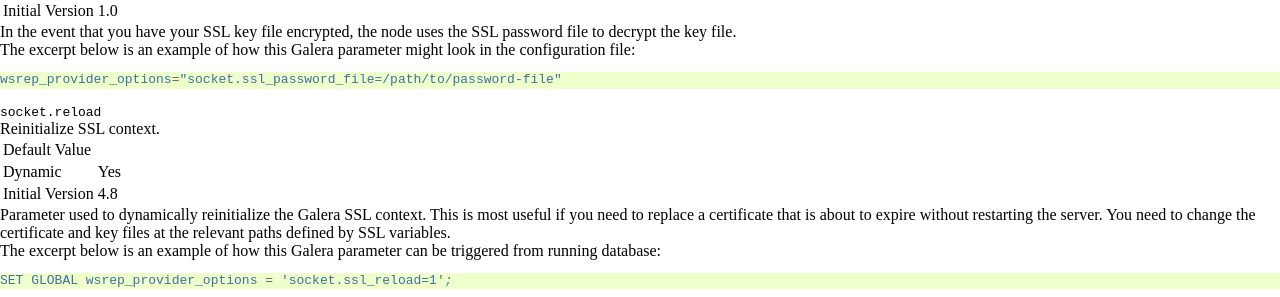
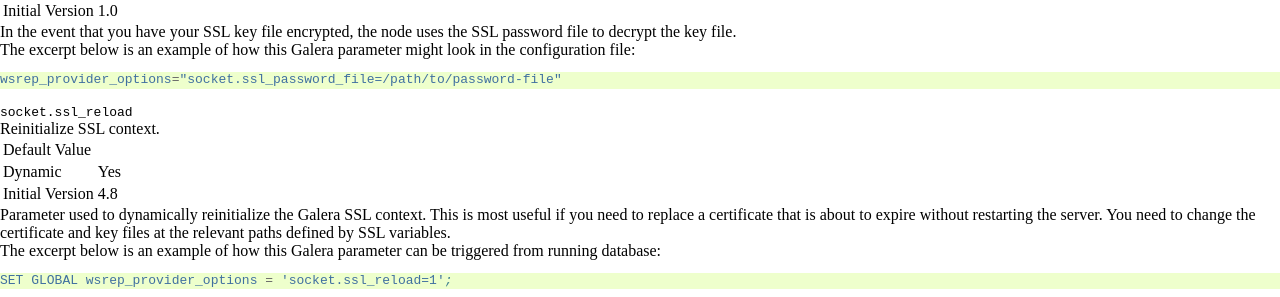
Before and after one commit to codership/documentation, a Sphinx documentation site: the page built from galeracluster/source/documentation/galera-parameters.rst, in a window 1280 px wide and 900 px high, scrolled down 17525 px. Shown: the part 155-452 px from the top of the window. Built offline with Sphinx 7.4.7, drawn with Linux system fonts in a browser that asks for light colours; comment, search, counter and statistics services are not loaded.

Commit message:
Fixed socket.reload to socket.ssl_reload

```diff
--- a/galeracluster/source/documentation/galera-parameters.rst
+++ b/galeracluster/source/documentation/galera-parameters.rst
@@ -2182,7 +2182,7 @@ The excerpt below is an example of how this Galera parameter might look in the c
 
 .. _`socket.ssl_reload`:
 .. rst-class:: section-heading
-.. rubric:: ``socket.reload``
+.. rubric:: ``socket.ssl_reload``
 
 .. index::
    pair: wsrep Provider Options; socket.ssl_reload
```
